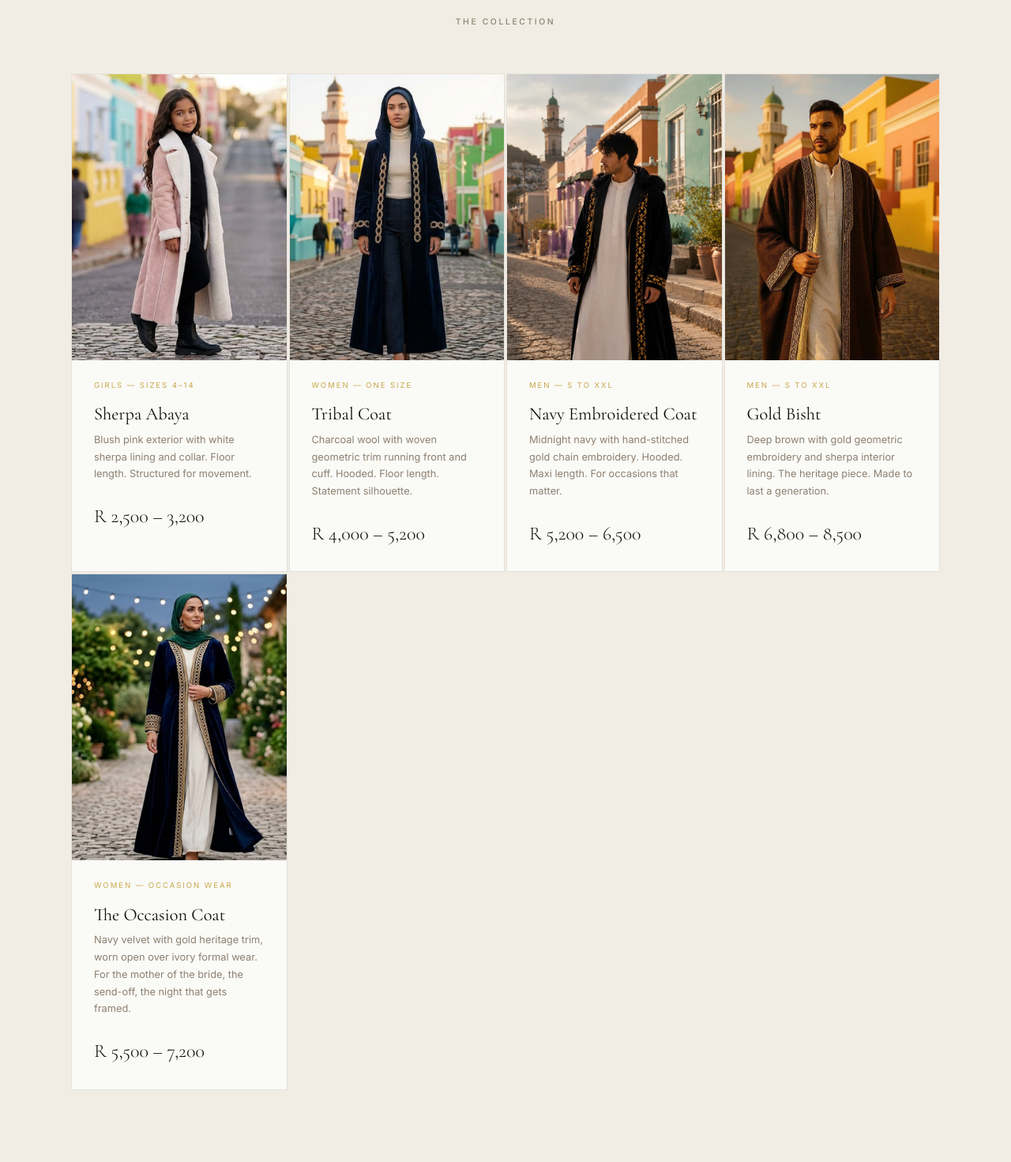
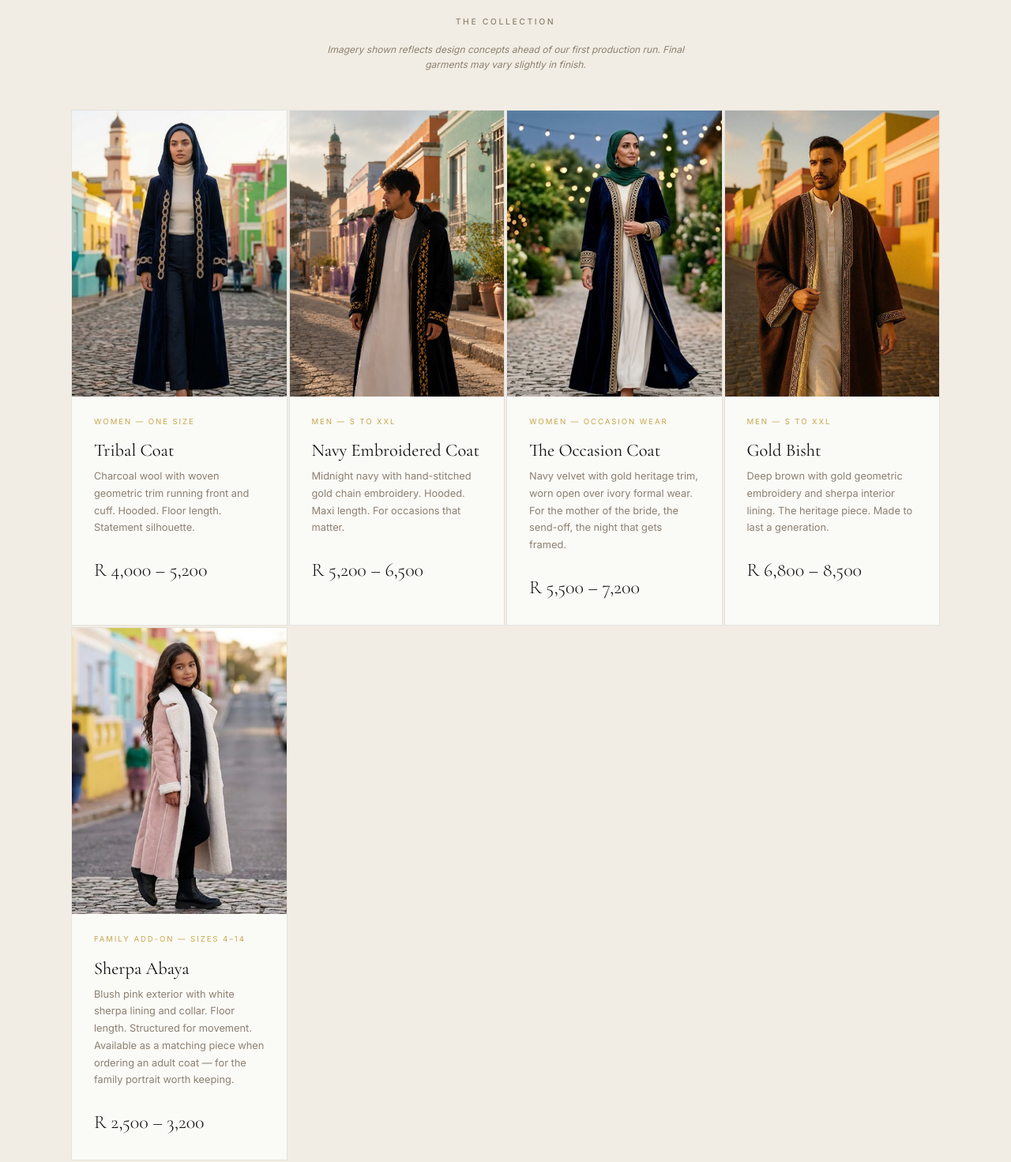
Before and after one commit to lutu-official/lutu-official.github.io, a plain HTML site: page index.html in a window 1280 px wide. Shown: the part 860-2331 px from the top of the page at 79% size. Drawn offline with nearby package versions, Linux system fonts and the light colour scheme.

Commit message:
Update index.html

```diff
--- a/index.html
+++ b/index.html
@@ -223,7 +223,17 @@
     text-transform: uppercase;
     color: var(--stone);
     text-align: center;
-    margin-bottom: 3.5rem;
+    margin-bottom: 1rem;
+  }
+
+  .image-disclosure {
+    font-size: 0.75rem;
+    color: var(--stone);
+    text-align: center;
+    max-width: 480px;
+    margin: 0 auto 3rem;
+    line-height: 1.6;
+    font-style: italic;
   }
 
   .products {
@@ -754,7 +764,7 @@
   <div class="gold-line"></div>
   <p class="hero-eyebrow">Cape Town — Limited Edition — Waiting List Open</p>
   <h1 class="hero-title">Worn once. <em>Remembered always.</em></h1>
-  <p class="hero-sub">Some garments are bought. These are kept. Premium modest wear, chosen for Cape Town. Ten pieces per style — join the list.</p>
+  <p class="hero-sub">Some garments are bought. These are kept. Heritage outerwear for Eid, weddings, and the days worth photographing. Ten pieces per style — join the list.</p>
   <a href="#waitlist" class="hero-cta">Join the waiting list</a>
   <div class="hero-scroll">
     <div class="scroll-line"></div>
@@ -765,20 +775,8 @@
 <!-- COLLECTION -->
 <section class="collection" id="collection">
   <p class="section-label">The Collection</p>
+  <p class="image-disclosure">Imagery shown reflects design concepts ahead of our first production run. Final garments may vary slightly in finish.</p>
   <div class="products">
-
-    <div class="product-card">
-      <div class="product-img-wrap">
-        <img src="girls-abaya.jpg" alt="Girls Sherpa Abaya" class="product-img">
-      </div>
-      <div class="product-info">
-        <span class="product-tag">Girls — Sizes 4–14</span>
-        <h2 class="product-name">Sherpa Abaya</h2>
-        <p class="product-desc">Blush pink exterior with white sherpa lining and collar. Floor length. Structured for movement.</p>
-        <p class="product-price">R 2,500 – 3,200</p>
-
-      </div>
-    </div>
 
     <div class="product-card">
       <div class="product-img-wrap">
@@ -808,6 +806,18 @@
 
     <div class="product-card">
       <div class="product-img-wrap">
+        <img src="occasion-coat.jpg" alt="Occasion Coat" class="product-img">
+      </div>
+      <div class="product-info">
+        <span class="product-tag">Women — Occasion Wear</span>
+        <h2 class="product-name">The Occasion Coat</h2>
+        <p class="product-desc">Navy velvet with gold heritage trim, worn open over ivory formal wear. For the mother of the bride, the send-off, the night that gets framed.</p>
+        <p class="product-price">R 5,500 – 7,200</p>
+      </div>
+    </div>
+
+    <div class="product-card">
+      <div class="product-img-wrap">
         <img src="mens-bisht.jpg" alt="Men Gold Bisht" class="product-img">
       </div>
       <div class="product-info">
@@ -821,13 +831,14 @@
 
     <div class="product-card">
       <div class="product-img-wrap">
-        <img src="occasion-coat.jpg" alt="Occasion Coat" class="product-img">
+        <img src="girls-abaya.jpg" alt="Girls Sherpa Abaya" class="product-img">
       </div>
       <div class="product-info">
-        <span class="product-tag">Women — Occasion Wear</span>
-        <h2 class="product-name">The Occasion Coat</h2>
-        <p class="product-desc">Navy velvet with gold heritage trim, worn open over ivory formal wear. For the mother of the bride, the send-off, the night that gets framed.</p>
-        <p class="product-price">R 5,500 – 7,200</p>
+        <span class="product-tag">Family Add-On — Sizes 4–14</span>
+        <h2 class="product-name">Sherpa Abaya</h2>
+        <p class="product-desc">Blush pink exterior with white sherpa lining and collar. Floor length. Structured for movement. Available as a matching piece when ordering an adult coat — for the family portrait worth keeping.</p>
+        <p class="product-price">R 2,500 – 3,200</p>
+
       </div>
     </div>
 
@@ -927,11 +938,11 @@
         <label for="product">Which piece are you interested in?</label>
         <select id="product" name="product" required>
           <option value="" disabled selected>Select a garment</option>
-          <option value="girls-sherpa">Girls' Sherpa Abaya — R 2,500–3,200</option>
           <option value="women-tribal">Women's Tribal Coat — R 4,000–5,200</option>
           <option value="men-navy">Men's Navy Embroidered Coat — R 5,200–6,500</option>
+          <option value="occasion-coat">The Occasion Coat — R 5,500–7,200</option>
           <option value="men-bisht">Men's Gold Bisht — R 6,800–8,500</option>
-          <option value="occasion-coat">The Occasion Coat — R 5,500–7,200</option>
+          <option value="girls-sherpa">Girls' Sherpa Abaya (Family Add-On) — R 2,500–3,200</option>
         </select>
       </div>
 
@@ -1011,7 +1022,7 @@
         <li><strong>Cancellation after cooling-off.</strong> After the 7-day cooling-off period, deposits are non-refundable unless LUTU is unable to fulfil your order.</li>
         <li><strong>Inability to fulfil.</strong> If we cannot deliver your order within the stated window, you will be notified immediately and offered either a full refund of your deposit or a revised delivery date.</li>
         <li><strong>Delivery.</strong> Delivery timing is confirmed when we contact you to proceed — no fixed window is guaranteed at the point of joining the list. All orders are delivered via courier within South Africa. Courier cost (estimated R 120–180) is confirmed at dispatch.</li>
-        <li><strong>Product accuracy.</strong> All garments are as described and represented. If your item arrives materially different from its description, you may return it within 10 business days for a full refund including return courier cost.</li>
+        <li><strong>Product accuracy.</strong> Imagery displayed on this site reflects design concepts ahead of our first production run and may differ slightly from the final manufactured garment in finish, embroidery detail, or fabric texture. If your item arrives materially different from its written description, you may return it within 10 business days for a full refund including return courier cost.</li>
         <li><strong>Deposits held.</strong> Should a deposit be collected for a confirmed order, it will be held in accordance with the Consumer Protection Act and not disbursed until the order is fulfilled.</li>
         <li><strong>Governing law.</strong> These terms are governed by the laws of the Republic of South Africa.</li>
         <li><strong>Disputes.</strong> Disputes may be referred to the National Consumer Commission: 0860 266 786 or www.thencc.org.za. The Consumer Goods and Services Ombud is also available at www.cgso.org.za.</li>
```
